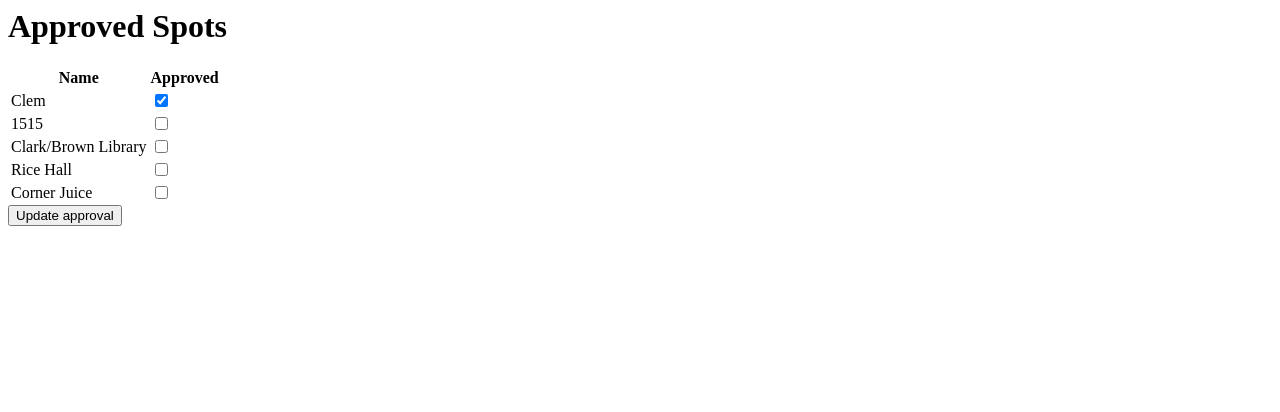
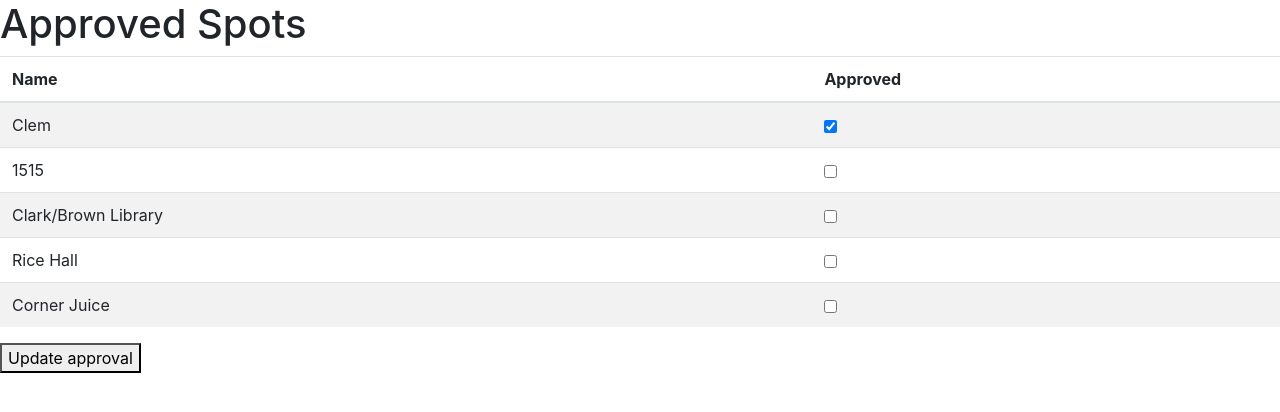
Before and after one commit to danigrieco/StudySpots, a Django app: page /approval/ in a window 1280 px wide. Shown: the top 412 px of the page. Run offline with Django 4.2, Linux system fonts and the light colour scheme; a user stored in the database is signed in; data comes from the database, SQL or seed files in the repository; both versions use the stored data as it was after the commit; some libraries are stand-ins or nearby versions.

Commit message:
bootstrap table working

```diff
--- a/cs3240/templates/approval.html
+++ b/cs3240/templates/approval.html
@@ -1,10 +1,10 @@
 {% load socialaccount %}
 <html>
-    <body>
+        <link rel="stylesheet" href="https://stackpath.bootstrapcdn.com/bootstrap/4.3.1/css/bootstrap.min.css" integrity="sha384-ggOyR0iXCbMQv3Xipma34MD+dH/1fQ784/j6cY/iJTQUOhcWr7x9JvoRxT2MZw1T" crossorigin="anonymous">
         <h1>Approved Spots</h1>
         <form action = "" method="post">
             {% csrf_token %}
-        <table class="table">
+        <table class="table table-striped table-hover table-border">
             <thead>
                 <tr>
                 <th scope="col">Name</th>
@@ -33,5 +33,6 @@
 
         <button class='button' type="submit">Update approval</button>
     </form>
+</link>
     </body>
 </html>
--- a/cs3240/templates/places.html
+++ b/cs3240/templates/places.html
@@ -1,6 +1,7 @@
 {% load socialaccount %}
 <html>
     <body>
+        <link rel="stylesheet" href="https://stackpath.bootstrapcdn.com/bootstrap/4.3.1/css/bootstrap.min.css" integrity="sha384-ggOyR0iXCbMQv3Xipma34MD+dH/1fQ784/j6cY/iJTQUOhcWr7x9JvoRxT2MZw1T" crossorigin="anonymous">
         <h1>Approved Spots</h1>
         <table class="table">
             <thead>
@@ -22,6 +23,8 @@
             {% endfor %}
             </tbody>
         </table>
+        <button class="button btn-secondary" href=''>Home</button>
+    </link>
     </body>
 
 </html>
--- a/package.json
+++ b/package.json
@@ -1,5 +1,5 @@
 {
   "dependencies": {
-    "bootstrap": "^3.4.1"
+    "bootstrap": "^5.3.2"
   }
 }
```
Also changed, not shown: db.sqlite3, package-lock.json.
